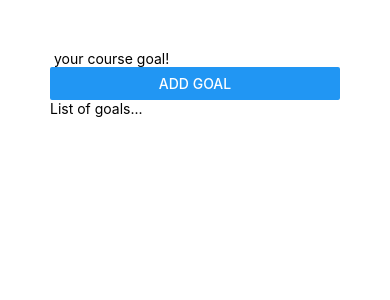
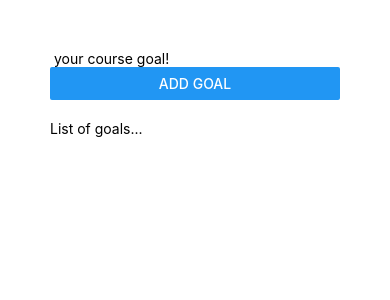
Before and after one commit to kevinxcode/React-Native-Features, a React Native app: screen / in a window 390 px wide. Shown: the top 300 px of the page. Built offline with nearby package versions, Linux system fonts and the light colour scheme.

Commit message:
style view

```diff
--- a/App.js
+++ b/App.js
@@ -8,7 +8,7 @@ export default function App() {
         <TextInput placeholder=' your course goal!'/>
         <Button title='Add Goal' />
       </View>
-      <View>
+      <View style={styles.appContent}>
         <Text>List of goals...</Text>
       </View>
 
@@ -20,5 +20,8 @@ export default function App() {
 const styles = StyleSheet.create({
   appContainer: {
     padding: 50,
+  },
+  appContent:{
+    paddingTop: 20,
   }
 });
```
